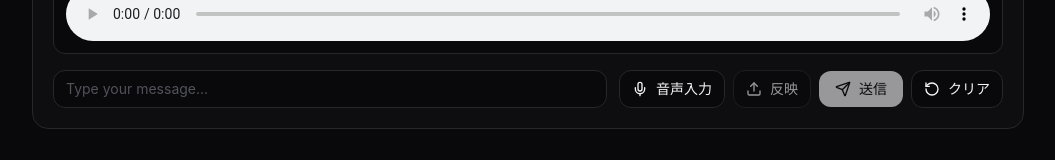
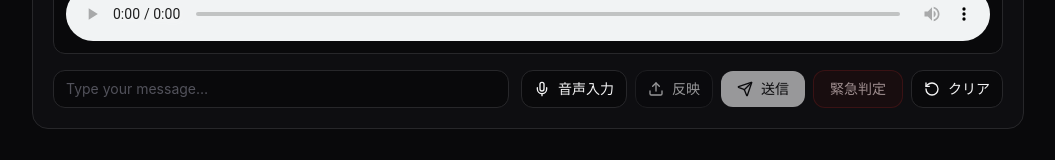
Before and after one commit to ima-work-git/voxtokyo_hackathon, a React (Vite) app: page / in a window 1280 px wide. Shown: the part 742-902 px from the top of the page, without its empty margins (112-1167 px from the left). Built offline with nearby package versions, Linux system fonts and the light colour scheme; no server answers.

Commit message:
Add MiniMax TTS and Judge

```diff
--- a/src/pages/Home.tsx
+++ b/src/pages/Home.tsx
@@ -42,6 +42,28 @@ export default function Home() {
         'You are a helpful assistant for visiting tourists in Japan. Keep responses short and practical. If the user seems to have an emergency, ask one short follow-up question about location.',
     },
   ])
+
+  const emergencySystemMessage: ChatMessage = useMemo(
+    () => ({
+      role: 'system',
+      content: `You are an emergency triage assistant in Japan. Your task: classify the user situation into ONE of: FIRE_DEPARTMENT(119), POLICE(110), AMBULANCE(119), or UNCLEAR. Ask only for missing critical information.
+
+Return STRICT JSON ONLY (no markdown) with keys:
+category: one of ["FIRE_DEPARTMENT(119)", "POLICE(110)", "AMBULANCE(119)", "UNCLEAR"],
+reason: short Japanese,
+missing_info_questions: array of short Japanese questions (0-3),
+immediate_actions: array of short Japanese instructions (0-5).
+
+Rules:
+- If there is smoke/fire/gas smell/explosion -> FIRE_DEPARTMENT(119).
+- If there is violence/crime/stalking/theft/suspicious person -> POLICE(110).
+- If there is injury/unconscious/bleeding/chest pain/breathing issues -> AMBULANCE(119).
+- If unsure, choose UNCLEAR and ask for location + what is happening.
+- Always ask for location in Japan (city/ward, nearest landmark) if missing.
+- Keep it concise and actionable.`,
+    }),
+    [],
+  )
 
   const abortRef = useRef<AbortController | null>(null)
 
@@ -205,6 +227,46 @@ export default function Home() {
       else speakWithBrowser(assistantText, speechLang)
     } catch (e) {
       const msg = e instanceof Error ? e.message : 'チャットでエラーが発生しました。'
+      setChatError(msg)
+    } finally {
+      setChatBusy(false)
+      abortRef.current = null
+    }
+  }
+
+  async function onEmergencyTriage(overrideText?: string) {
+    const text = (overrideText ?? chatInput).trim()
+    if (!text) return
+    if (!chatEndpoint) {
+      setChatError('チャットのエンドポイントが未設定です。VITE_CHAT_PROXY_URL を設定してください。')
+      return
+    }
+
+    setChatError(null)
+    setTtsError(null)
+    setChatBusy(true)
+
+    const ac = new AbortController()
+    abortRef.current = ac
+
+    const messages: ChatMessage[] = [emergencySystemMessage, { role: 'user', content: text }]
+    setChatMessages(messages)
+    setChatInput('')
+
+    try {
+      const result = await chatWithProxy({
+        endpoint: chatEndpoint,
+        messages,
+        temperature: 0.0,
+        max_tokens: 512,
+        signal: ac.signal,
+      })
+
+      const assistantText = result.text
+      setChatMessages((prev) => [...prev, { role: 'assistant', content: assistantText }])
+      await speakWithMiniMax(assistantText)
+    } catch (e) {
+      const msg = e instanceof Error ? e.message : '緊急判定でエラーが発生しました。'
       setChatError(msg)
     } finally {
       setChatBusy(false)
@@ -689,8 +751,18 @@ export default function Home() {
 
               <button
                 type="button"
+                onClick={() => onEmergencyTriage()}
+                disabled={!canChat}
+                className="inline-flex items-center gap-2 rounded-xl border border-red-900/60 bg-red-950/30 px-4 py-2 text-sm font-semibold text-red-100 hover:bg-red-950/40 disabled:cursor-not-allowed disabled:opacity-60"
+              >
+                緊急判定
+              </button>
+
+              <button
+                type="button"
                 onClick={() => {
                   abortRef.current?.abort()
+                  ttsAbortRef.current?.abort()
                   dictation.reset()
                   setChatError(null)
                   setChatBusy(false)
```
